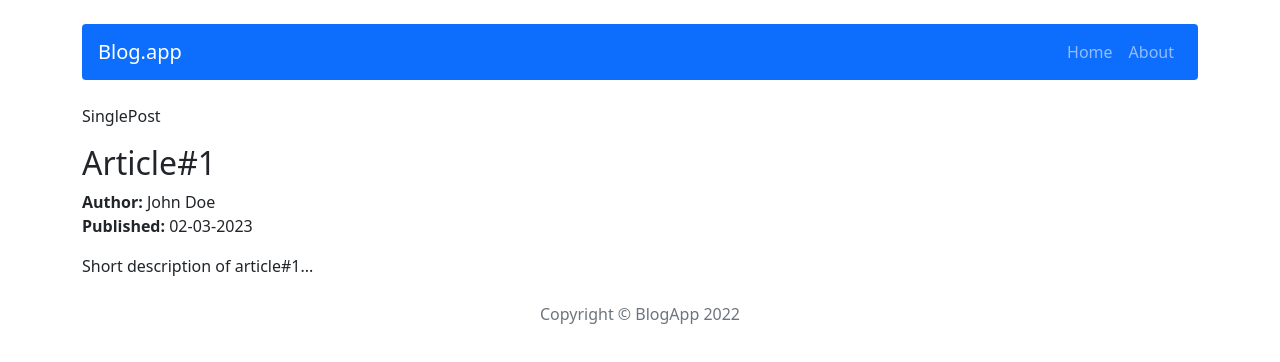
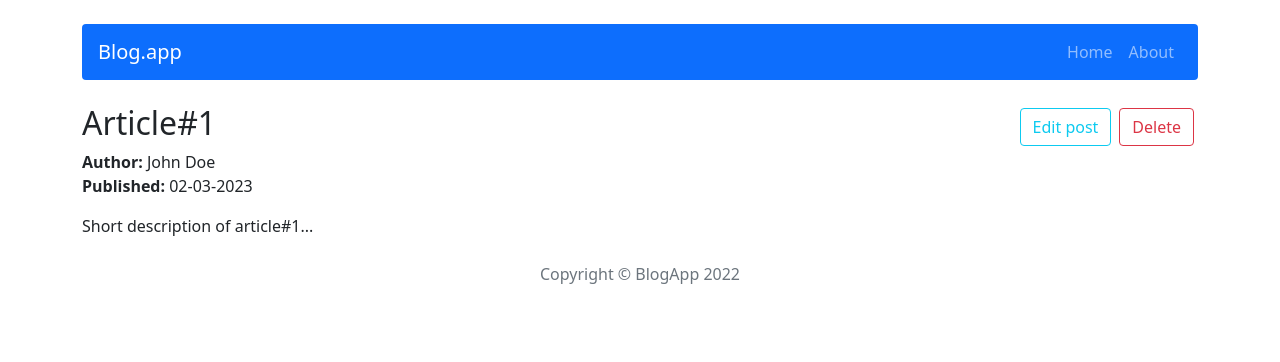
Before and after one commit to PD-2000/react-blog, a React (Create React App) app: page /post/1 in a window 1280 px wide. Shown: the top 362 px of the page. Built offline with nearby package versions, Linux system fonts and the light colour scheme.

Commit message:
Add Edit and Remove to SinglePost

```diff
--- a/src/components/pages/SinglePost/SinglePost.js
+++ b/src/components/pages/SinglePost/SinglePost.js
@@ -1,17 +1,54 @@
 import {useParams} from "react-router-dom";
-import {useSelector} from "react-redux";
-import {getPostById} from "../../../redux/postsRedux";
+import {useSelector, useDispatch} from "react-redux";
+import {getPostById, removePost} from "../../../redux/postsRedux";
+import {Button, Modal} from "react-bootstrap";
+import {Link, Navigate} from "react-router-dom";
+import {useState} from "react";
 
-const SinglePost = () => {
+const SinglePost = props => {
 	const {id} = useParams();
 	const postData = useSelector(state => getPostById(state, id));
+
+	const [show, setShow] = useState(false);
+	const handleClose = () => setShow(false);
+	const handleShow = () => setShow(true)
+
+	const dispatch = useDispatch();
+
+	const deletePost = () => {
+		dispatch(removePost(id));
+		handleClose();
+	};
+
+	if(!postData)
+		return <Navigate to="/" />
 	return (
 		<div>
-			<p>SinglePost</p>
-			<h2>{postData.title}</h2>
-			<p><b>Author: </b>{postData.author}
-			<br/><b>Published: </b>{postData.publishedDate}</p>
+			<div className="d-flex justify-content-between">
+				<h2>{postData.title}</h2>
+				<div>
+					<Link key={props.id} to={"/post/edit/" + id}>
+						<Button variant="outline-info m-1">Edit post</Button>
+					</Link>
+					<Button onClick={handleShow} variant="outline-danger m-1">Delete</Button>
+				</div>
+			</div>
+			<p>
+				<b>Author: </b>{postData.author}
+				<br/><b>Published: </b>{postData.publishedDate}
+			</p>
 			<p>{postData.shortDescription}</p>
+
+			<Modal show={show} onHide={handleClose}>
+				<Modal.Header closeButton>
+					<Modal.Title>Are you sure?</Modal.Title>
+				</Modal.Header>
+				<Modal.Body>This post will be irreversibly removed.</Modal.Body>
+				<Modal.Footer>
+					<Button onClick={deletePost} variant="danger">Remove</Button>
+					<Button onClick={handleClose} variant="secondary">Cancel</Button>
+				</Modal.Footer>
+			</Modal>
 		</div>
 	);
 };
--- a/src/redux/postsRedux.js
+++ b/src/redux/postsRedux.js
@@ -4,10 +4,16 @@
 
 // Actions
 const createActionName = actionName => `app/posts/${actionName}`;
+const REMOVE_POST = createActionName('REMOVE_POST');
 
 // Action creators
+export const removePost = payload => ({type: REMOVE_POST, payload});
+
+// Reducer
 const postsReducer = (statePart = [], action) => {
 	switch(action.type){
+		case REMOVE_POST:
+			return [...statePart.filter(post => post.id !== action.payload)];
 		default:
 			return statePart;
 	};
```
